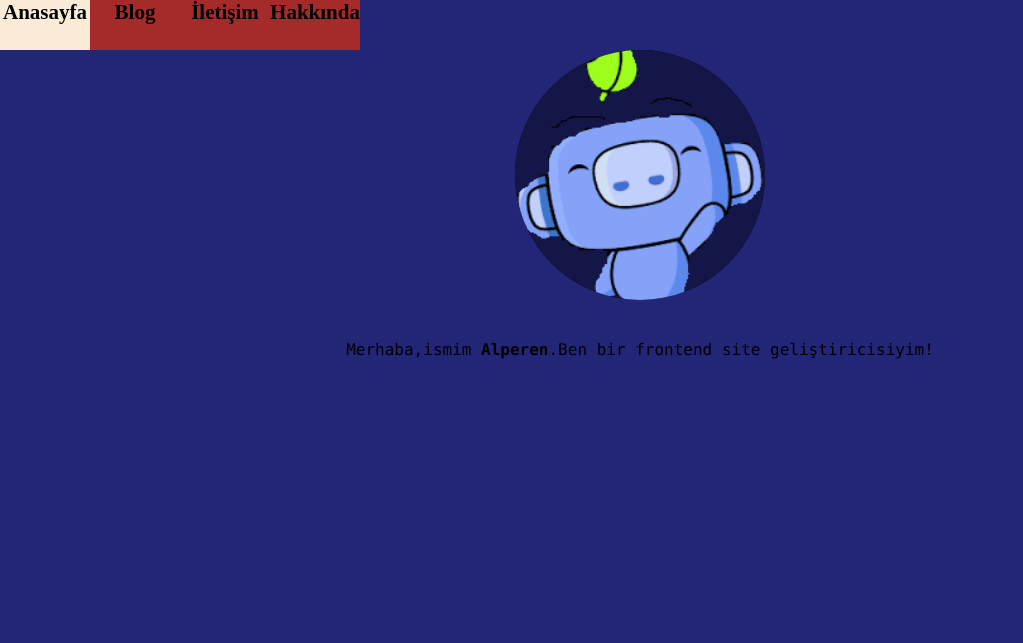
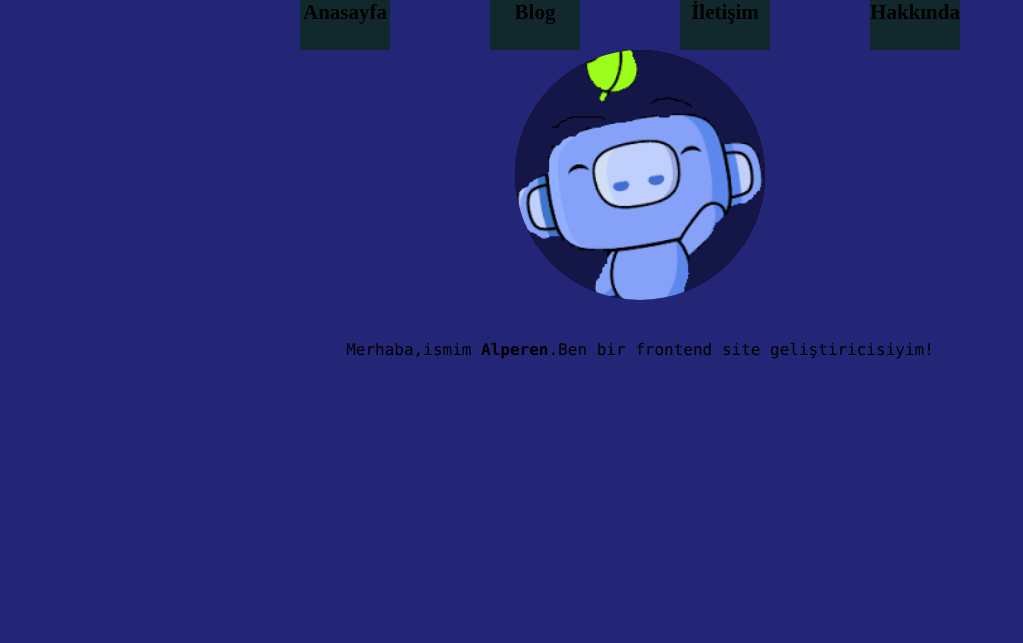
Before and after one commit to alpkayra5/biyography, a plain HTML site: page index.html in a window 1280 px wide. Shown: the top 643 px of the page, without its empty margins (0-1023 px from the left). Drawn offline with Linux system fonts and the light colour scheme.

Commit message:
Update style.css

```diff
--- a/style.css
+++ b/style.css
@@ -18,45 +18,58 @@ font-size: 900;
 
 }
 .ana{
-    background-color: brown;
+    background-color: #11282C;
     height: 50px;
     width: 90px;
     text-align: center;
-  float: left;
-}
+    float: left;
+    margin-left:30%;
+    transition-duration: 0.9s;
+  }
 .ana:hover{
-    background-color: antiquewhite;
+    background-color: gray;
 }
 .blog{
-background-color:brown ;
+background-color:#11282C ;
 height: 50px;
 width:90px ;
 text-align: center;
 float: left;
-
+transition-duration: 0.9s;
+margin-left: 10%;
 }
 .blog:hover{
-    background-color: aliceblue;
+    background-color: gray;
 }
 .iletisim{
-   background-color: brown;
+   background-color: #11282C;
    height: 50px;
    width: 90px;
 float: left;
-
+transition-duration: 0.9s;
+margin-left: 10%;
 }
 .iletisim:hover{
-background-color: antiquewhite;
+background-color: gray;
 }
 .hakkinda{
-background-color: brown;
+background-color: #11282C;
 height: 50px;
 width: 90px;
 float: left;
+transition-duration: 0.9s;
+margin-left: 10%;
 }
 .hakkinda:hover{
-    background-color: antiquewhite;
+    background-color: gray;
+}
+.blog2{
+   margin-top: 10%;
 }
 a{
-text-decoration: none;
+  text-decoration: none;
+  color: white;
 }
+.ana2{
+  padding-top: 50%;
+}
```
